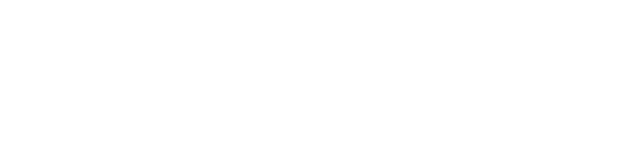
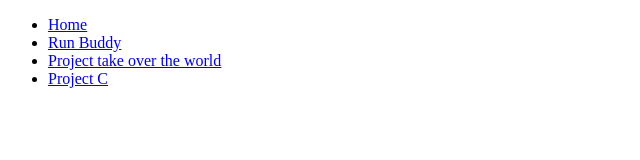
Before and after one commit to shinyfins/Portfolio-Marcos, a plain HTML site: page index.html in a window 1280 px wide. Shown: the whole page, without its empty margins (0-640 px from the left). Drawn offline with Linux system fonts and the light colour scheme.

Commit message:
added nav bar and future links

```diff
--- a/index.html
+++ b/index.html
@@ -4,9 +4,32 @@
     <meta charset="UTF-8">
     <meta http-equiv="X-UA-Compatible" content="IE=edge">
     <meta name="viewport" content="width=device-width, initial-scale=1.0">
-    <title>Document</title>
+    <title>MC</title>
 </head>
+
+<!-- Navigation Bar-->
 <body>
+    <header>
+        <nav>
+
+            <ul>
+                <li>
+                    <a href='#Home'>Home</a>
+                </li>
+                <li>
+                    <a href='#Run-Buddy'>Run Buddy</a>
+                </li>
+                <li>
+                    <a href='#Project-brain'>Project take over the world</a>
+                </li>
+                <li>
+                    <a href='#Project-c'>Project C</a>
+                </li>
+
+            </ul>
+
+        </nav>
+    </header>
 
 </body>
 </html>
```
Also changed, not shown: 1 other file.
